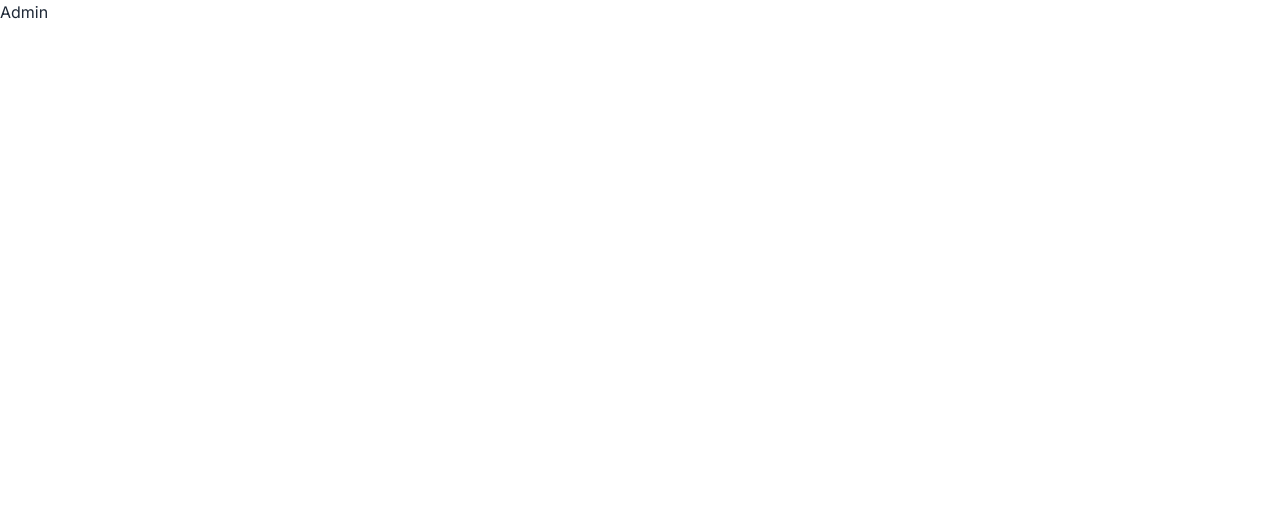
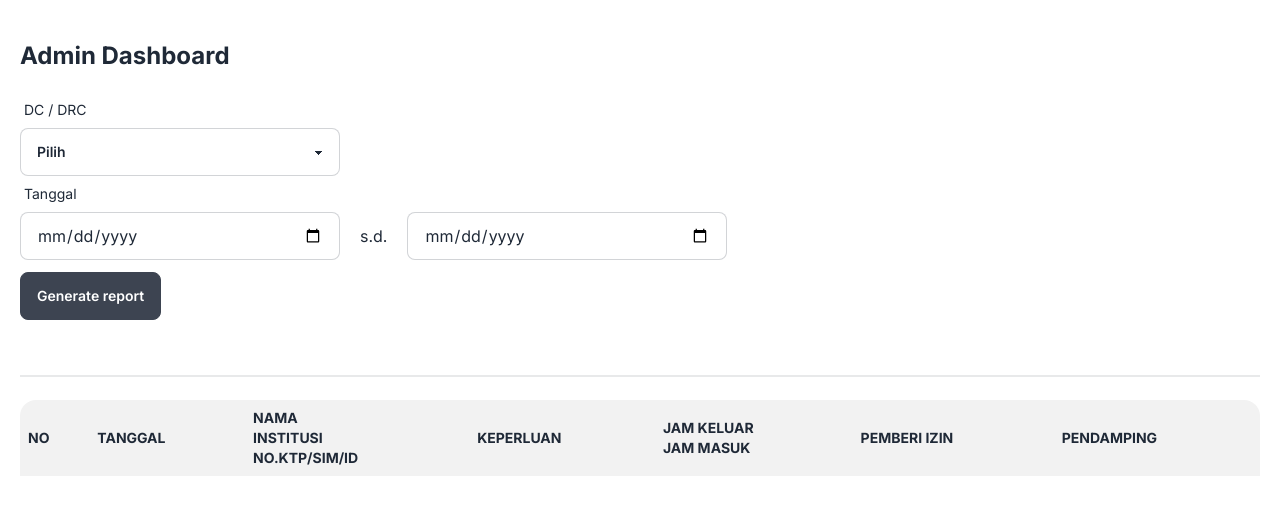
Before and after one commit to dwikiKrisna/logbook-dc, a Next.js app: page /admin in a window 1280 px wide. Shown: the top 514 px of the page. Built offline with nearby package versions, Linux system fonts and the light colour scheme.

Commit message:
feat: admin dashboard reporting

```diff
--- a/app/admin/page.jsx
+++ b/app/admin/page.jsx
@@ -1,9 +1,71 @@
-import React from 'react'
+import React from "react";
 
 const Admin = () => {
   return (
-    <div>Admin</div>
-  )
-}
+    <body>
+      <div className="container max-w-screen-2xl mx-auto my-5 p-5">
+        <h1 className="text-2xl font-bold mb-5">Admin Dashboard</h1>
+        <div className="mb-12">
+          <div className="form-control w-full max-w-xs">
+            <label className="label">
+              <span className="label-text">DC / DRC</span>
+            </label>
+            <select className="select select-bordered">
+              <option disabled selected>
+                Pilih
+              </option>
+              <option>DC</option>
+              <option>DRC</option>
+            </select>
+          </div>
 
-export default Admin
+          <div className="form-control ">
+            <label className="label">
+              <span className="label-text">Tanggal</span>
+            </label>
+            <div className="flex gap-5 items-center">
+              <input
+                type="date"
+                placeholder="Type here"
+                className="input input-bordered w-96 max-w-xs"
+              />
+              <p>s.d.</p>
+              <input
+                type="date"
+                placeholder="Type here"
+                className="input input-bordered w-96 max-w-xs"
+              />
+            </div>
+          </div>
+
+          <button className="btn btn-md mt-3">Generate report</button>
+        </div>
+        <div className="divider"></div>
+
+        <div className="overflow-x-auto">
+          <table className="table table-compact w-full">
+            <thead>
+              <tr>
+                <th>No</th>
+                <th>Tanggal</th>
+                <th>
+                  Nama <br /> Institusi <br /> No.KTP/SIM/ID
+                </th>
+                <th>Keperluan</th>
+                <th>
+                  Jam Keluar <br />
+                  Jam Masuk
+                </th>
+                <th>Pemberi Izin</th>
+                <th>Pendamping</th>
+              </tr>
+            </thead>
+            <tbody></tbody>
+          </table>
+        </div>
+      </div>
+    </body>
+  );
+};
+
+export default Admin;
--- a/app/form/page.jsx
+++ b/app/form/page.jsx
@@ -55,7 +55,7 @@ const Form = () => {
 
           <div className="form-control">
             <label className="label">
-              <span className="label-text">Ttd. Pemberi Izin</span>
+              <span className="label-text">Paraf Pemberi Izin</span>
             </label>
             <SignatureCanvas
               penColor="black"
@@ -67,7 +67,7 @@ const Form = () => {
 
           <div className="form-control">
             <label className="label">
-              <span className="label-text">Ttd. Pendamping</span>
+              <span className="label-text">Paraf Pendamping</span>
             </label>
             <SignatureCanvas
               penColor="black"
```
